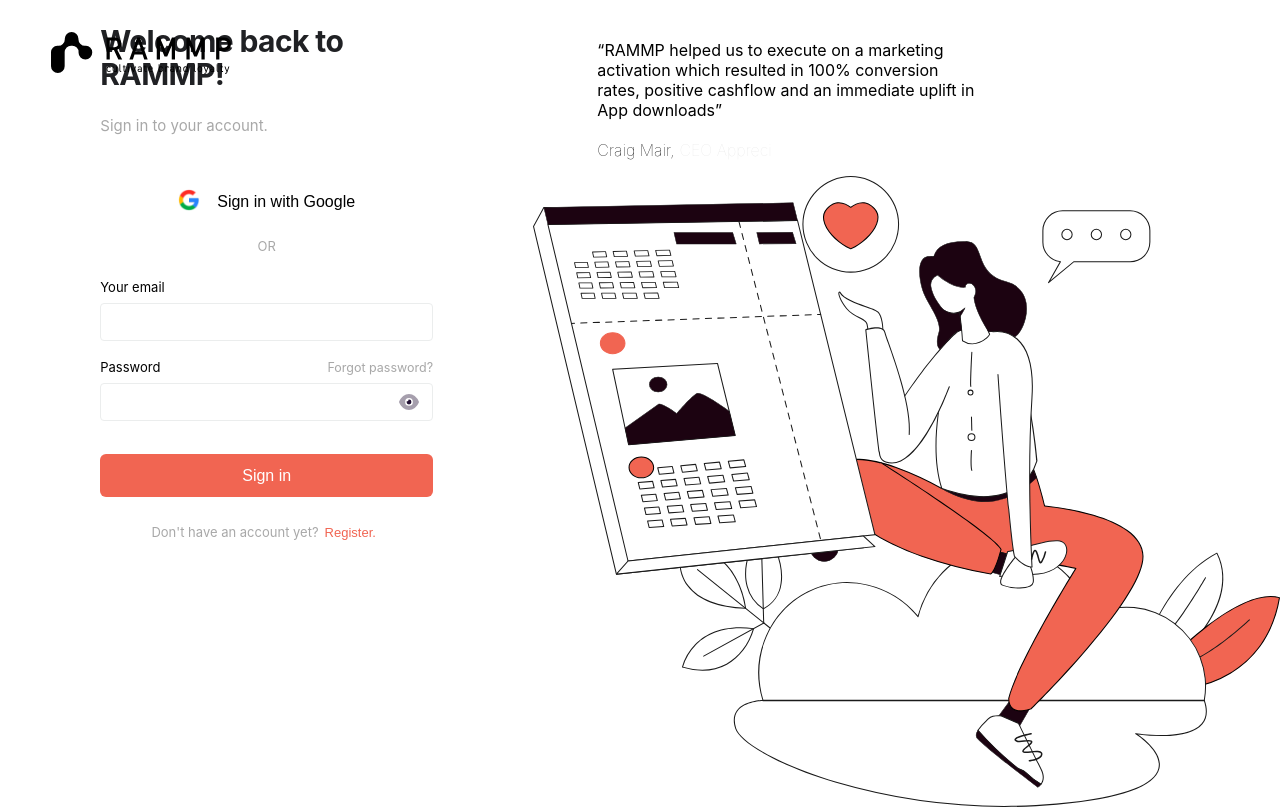
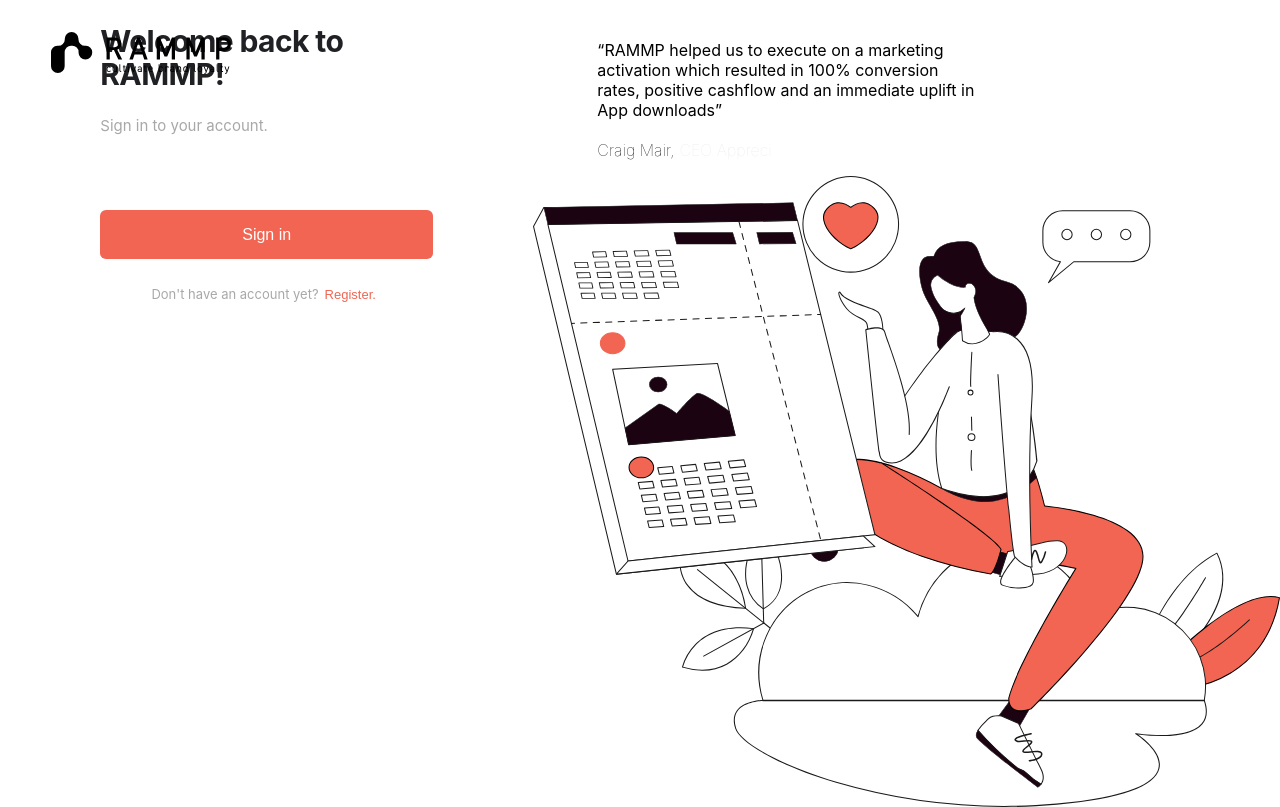
Before and after one commit to chuyenmcicts/test-responsvie, a React (Create React App) app: page / in a window 1280 px wide. Built offline with nearby package versions, Linux system fonts and the light colour scheme.

Commit message:
recheck button

```diff
--- a/src/components/Form/Form.tsx
+++ b/src/components/Form/Form.tsx
@@ -5,7 +5,7 @@
   title?: string | ReactNode;
   subTitle?: string | ReactNode;
   children: ReactNode;
-	onSubmit: (event: React.FormEvent<HTMLFormElement>) => void;
+  onSubmit: (event: any) => void;
   submitLabel: string;
   className: string;
   buttonDisabled?: boolean;
@@ -15,10 +15,8 @@
   return (
     <div className={`form ${props.className ?? ""}`}>
       {props.title && <h2 className="formTitle">{props.title}</h2>}
-			{props.subTitle && (
-				<h3 className="formSubtitle">{props.subTitle}</h3>
-			)}
-			<form onSubmit={props.onSubmit}>
+      {props.subTitle && <h3 className="formSubtitle">{props.subTitle}</h3>}
+      {/* <form onSubmit={props.onSubmit}>
 				{props.children}
 				<input
 					disabled={props.buttonDisabled ?? false}
@@ -28,7 +26,14 @@
 					type="submit"
 					value={props.submitLabel}
 				/>
-			</form>
+			</form> */}
+      <button
+        onClick={props.onSubmit}
+        className={`formSubmitButton ${props.buttonDisabled ? "disabled" : ""}`}
+        type="submit"
+      >
+        {props.submitLabel}
+      </button>
     </div>
   );
 }
--- a/src/components/Form/index.css
+++ b/src/components/Form/index.css
@@ -22,8 +22,9 @@
 	border-radius: 6px;
 	color: white;
 	font-size: 20px;
-	line-height: 49px;
+	line-height: 41px;
 	width: 100%;
+	min-height: 49px;
 }
 
 .form {
```
Lines whose indentation alone changed are shown as unchanged.
